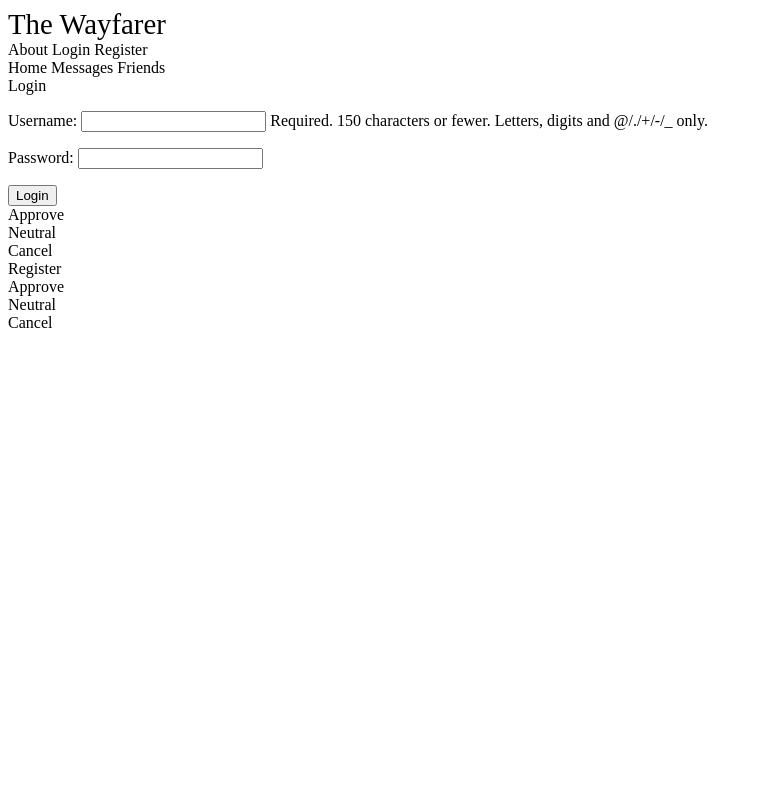
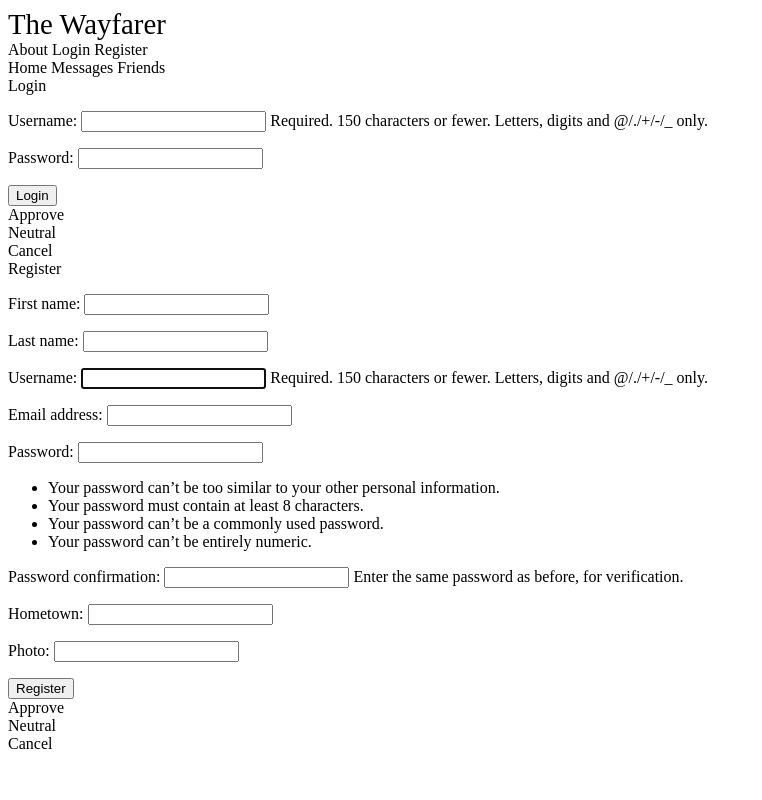
Before and after one commit to jasonhawkharris/wayfarer, a Django app: page / in a window 1280 px wide. Shown: the whole page, without its empty margins (0-762 px from the left). Run offline with Django 3.2, Linux system fonts and the light colour scheme; some libraries are stand-ins or nearby versions.

Commit message:
Login, logout, signup complete. Base.html complete (for now)

```diff
--- a/main_app/forms.py
+++ b/main_app/forms.py
@@ -1,6 +1,20 @@
 from django.forms import ModelForm
+from django.contrib.auth.forms import UserCreationForm
 from django.contrib.auth.models import User
 from .models import Profile
+
+
+class User_Form(UserCreationForm):
+    class Meta:
+        model = User
+        fields = ['first_name', 'last_name', 'username',
+                  'email', 'password1', 'password2']
+
+
+class Profile_Form(ModelForm):
+    class Meta:
+        model = Profile
+        fields = ['hometown', 'photo']
 
 
 class Login_Form(ModelForm):
--- a/main_app/models.py
+++ b/main_app/models.py
@@ -1,6 +1,8 @@
 from django.db import models
 from django.contrib.auth.models import User
 from datetime import datetime
+from django.db.models.signals import post_save
+from django.dispatch import receiver
 
 
 class Profile(models.Model):
--- a/main_app/templates/base.html
+++ b/main_app/templates/base.html
@@ -69,8 +69,12 @@
     <div class="ui tiny modal" id="register-modal">
         <div class="header">Register</div>
         <div class="content">
-
-
+            <form class="ui form" action="{% url 'register' %}" method="POST">
+                {% csrf_token %}
+                {{ user_form.as_p }}
+                {{ profile_form.as_p }}
+                <input type="submit" class="ui primary button" value="Register">
+            </form>
         </div>
         <div class="actions">
             <div class="ui approve button">Approve</div>
--- a/main_app/urls.py
+++ b/main_app/urls.py
@@ -2,5 +2,6 @@ from django.urls import path
 from . import views
 
 urlpatterns = [
-    path('', views.home, name='home')
+    path('', views.home, name='home'),
+    path('accounts/register/', views.register, name='register')
 ]
--- a/main_app/views.py
+++ b/main_app/views.py
@@ -1,13 +1,38 @@
-from django.shortcuts import render
+from django.shortcuts import render, redirect
 from django.contrib.auth import login
 from django.contrib.auth.forms import UserCreationForm
-from .forms import Login_Form
+from .forms import Login_Form, User_Form, Profile_Form
 # Create your views here.
 
 
 def home(request):
     login_modal = Login_Form()
+    user_modal = User_Form()
+    profile_modal = Profile_Form()
     context = {
-        'login_form': login_modal
+        'login_form': login_modal,
+        'user_form': user_modal,
+        'profile_form': profile_modal
     }
     return render(request, 'base.html', context)
+
+
+def register(request):
+    error_message = ''
+    if request.method == 'POST':
+        user_form = User_Form(request.POST)
+        profile_form = Profile_Form(
+            request.POST)
+        if user_form.is_valid() and profile_form.is_valid():
+            user = user_form.save()
+            profile = profile_form.save(commit=False)
+            profile.user = user
+            return redirect('home')
+    else:
+        user_form = User_Form()
+        profile_form = Profile_Form()
+    context = {
+        'user_form': user_form,
+        'profile_form': profile_form
+    }
+    return render(request, 'home', context)
```
